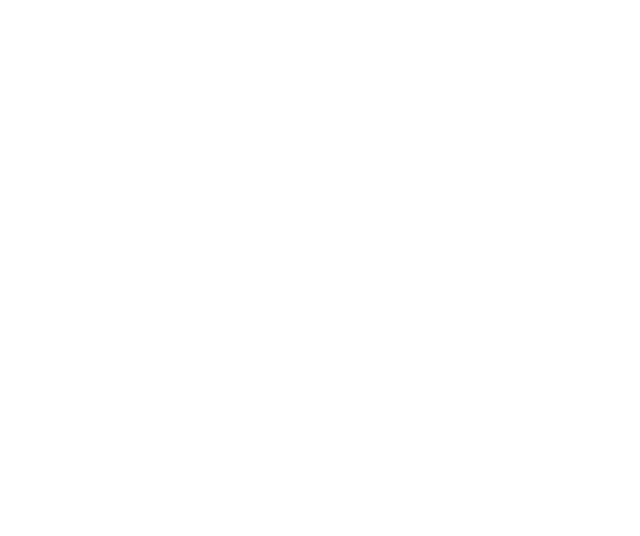
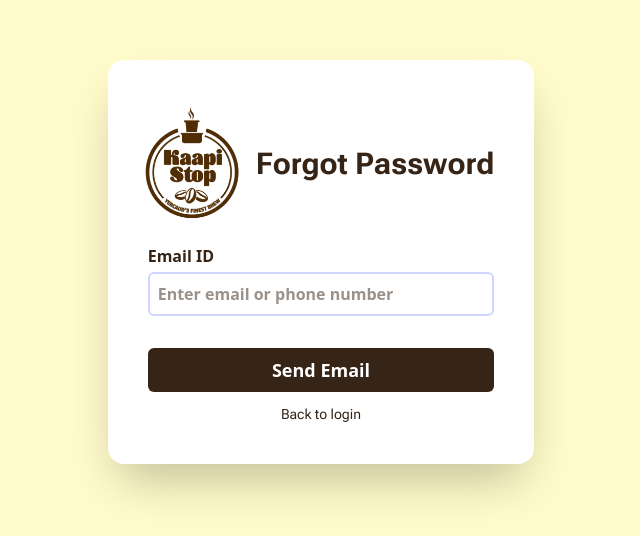
Before and after one commit to Vishvanath2005/Kappi_Stop_FE, a React (Vite) app in the folder Kappi_Stop_FE/: page /forgot_password in a window 1280 px wide. Before the commit this address had no page. Shown: the part 138-674 px from the top of the page, without its empty margins (319-959 px from the left). Built offline with nearby package versions, Linux system fonts and the light colour scheme.

Commit message:
forgot Password done 👍

```diff
--- a/Kappi_Stop_FE/src/components/auth_component/Auth_Screens.jsx
+++ b/Kappi_Stop_FE/src/components/auth_component/Auth_Screens.jsx
@@ -4,9 +4,9 @@
   return (
     <div className="bg-background w-full h-screen flex justify-center items-center z-0">
       <div className="w-1/3 h-fit bg-white rounded-2xl shadow-2xl z-10 p-10">
-        <div className="flex justify-between items-center">
-          <img src={Logo} alt="Product_Logo" className="w-32 " />
-          <p className="text-4xl font-bold text-layout-text font-roboto-flex">
+        <div className="flex justify-between items-center mb-4">
+          <img src={Logo} alt="Product_Logo" className="w-32 -ml-5" />
+          <p className="text-3xl font-bold text-layout-text font-roboto-flex">
             {auth_title}
           </p>
         </div>
--- /dev/null
+++ b/Kappi_Stop_FE/src/pages/auth/Forgot_Password.jsx
@@ -0,0 +1,40 @@
+import React from "react";
+import Auth_Screens from "../../components/auth_component/Auth_Screens";
+import Auth_Inputs from "../../components/auth_component/Auth_Inputs";
+import { useNavigate } from "react-router";
+
+const Forgot_Password = () => {
+  const navigate = useNavigate();
+  return (
+    <div>
+      <Auth_Screens
+        auth_title="Forgot Password"
+        auth_body={
+          <>
+            <Auth_Inputs
+              label="Email ID"
+              type="email"
+              placeholder="Enter email or phone number"
+            />
+            <button
+              type="submit"
+              className="cursor-pointer text-white bg-layout-text text-center w-full py-2 my-3 rounded-md text-lg font-semibold transition duration-200"
+            >
+              Send Email
+            </button>
+            <p
+              onClick={() => {
+                navigate(`/`);
+              }}
+              className="text-sm cursor-pointer font-roboto-flex text-layout-text flex justify-center"
+            >
+              Back to login
+            </p>
+          </>
+        }
+      />
+    </div>
+  );
+};
+
+export default Forgot_Password;
--- a/Kappi_Stop_FE/src/pages/auth/Login.jsx
+++ b/Kappi_Stop_FE/src/pages/auth/Login.jsx
@@ -1,10 +1,11 @@
 import React, { useState } from "react";
 import Auth_Screens from "../../components/auth_component/Auth_Screens";
 import Auth_Inputs from "../../components/auth_component/Auth_Inputs";
+import { Navigate, useNavigate } from "react-router";
 
 const Login = () => {
   const [LoginData, setLoginData] = useState({ email: "", password: "" });
-
+  const navigate = useNavigate();
   const handleSubmit = (e) => {
     e.preventDefault();
     console.log("Login details:", LoginData);
@@ -33,7 +34,12 @@
             }
             value={LoginData.password}
           />
-          <p className="text-right text-sm cursor-pointer hover:underline">
+          <p
+            className="text-right text-sm cursor-pointer hover:underline"
+            onClick={() => {
+              navigate(`/forgot_password`);
+            }}
+          >
             Forgot Password?
           </p>
           <label className="px-1.5 space-y-3 my-5">
--- a/Kappi_Stop_FE/src/routes/Auth_Route.jsx
+++ b/Kappi_Stop_FE/src/routes/Auth_Route.jsx
@@ -1,11 +1,13 @@
 import React from "react";
 import { Route } from "react-router";
 import Login from "../pages/auth/Login";
+import Forgot_Password from "../pages/auth/Forgot_Password";
 
 const Auth_Route = () => {
   return (
     <>
       <Route path="/" element={<Login />} />
+      <Route path="/forgot_password" element={<Forgot_Password />} />
     </>
   );
 };
```
